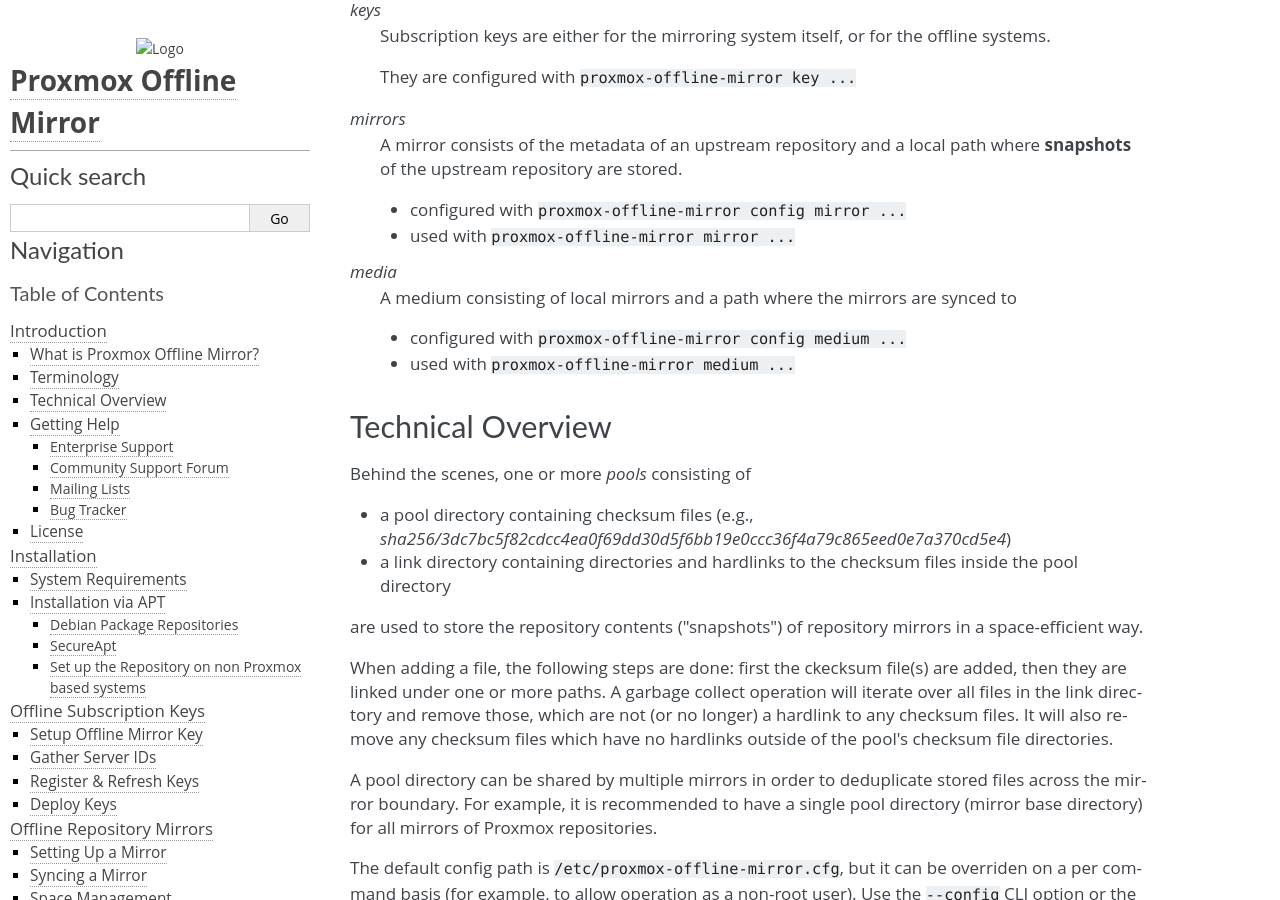
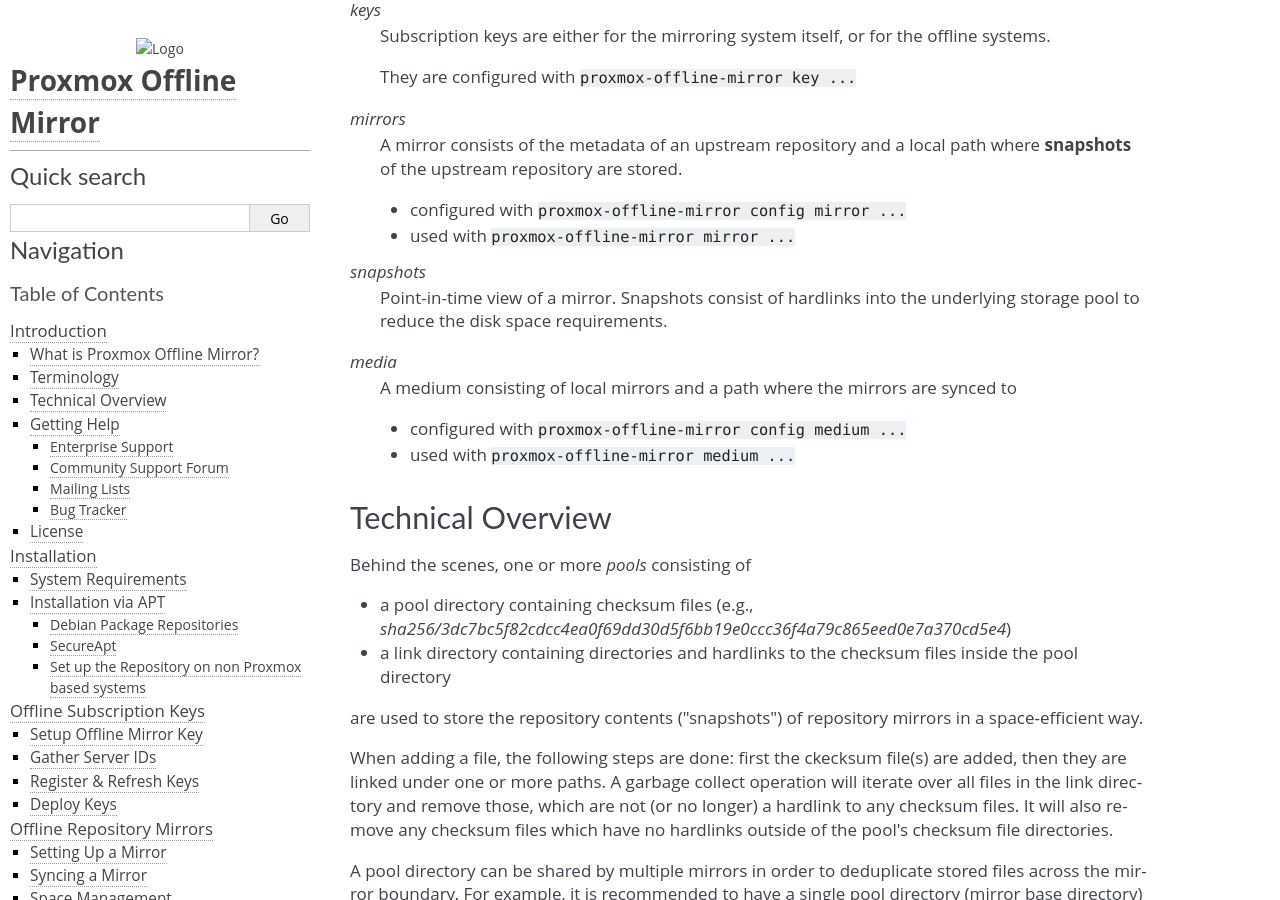
Before and after one commit to proxmox/proxmox-offline-mirror, a Sphinx documentation site: the page built from docs/introduction.rst, in a window 1280 px wide and 900 px high, scrolled down 631 px. Built offline with Sphinx 7.4.7, drawn with Linux system fonts in a browser that asks for light colours.

Commit message:
docs: add snapshot term
Signed-off-by: Fabian Grünbichler <f.gruenbichler@proxmox.com>

```diff
--- a/docs/introduction.rst
+++ b/docs/introduction.rst
@@ -37,6 +37,10 @@
   - configured with ``proxmox-offline-mirror config mirror ...``
 
   - used with ``proxmox-offline-mirror mirror ...``
+
+*snapshots*
+  Point-in-time view of a mirror. Snapshots consist of hardlinks into the underlying storage pool
+  to reduce the disk space requirements.
 
 *media*
   A medium consisting of local mirrors and a path where the mirrors are synced to
```
